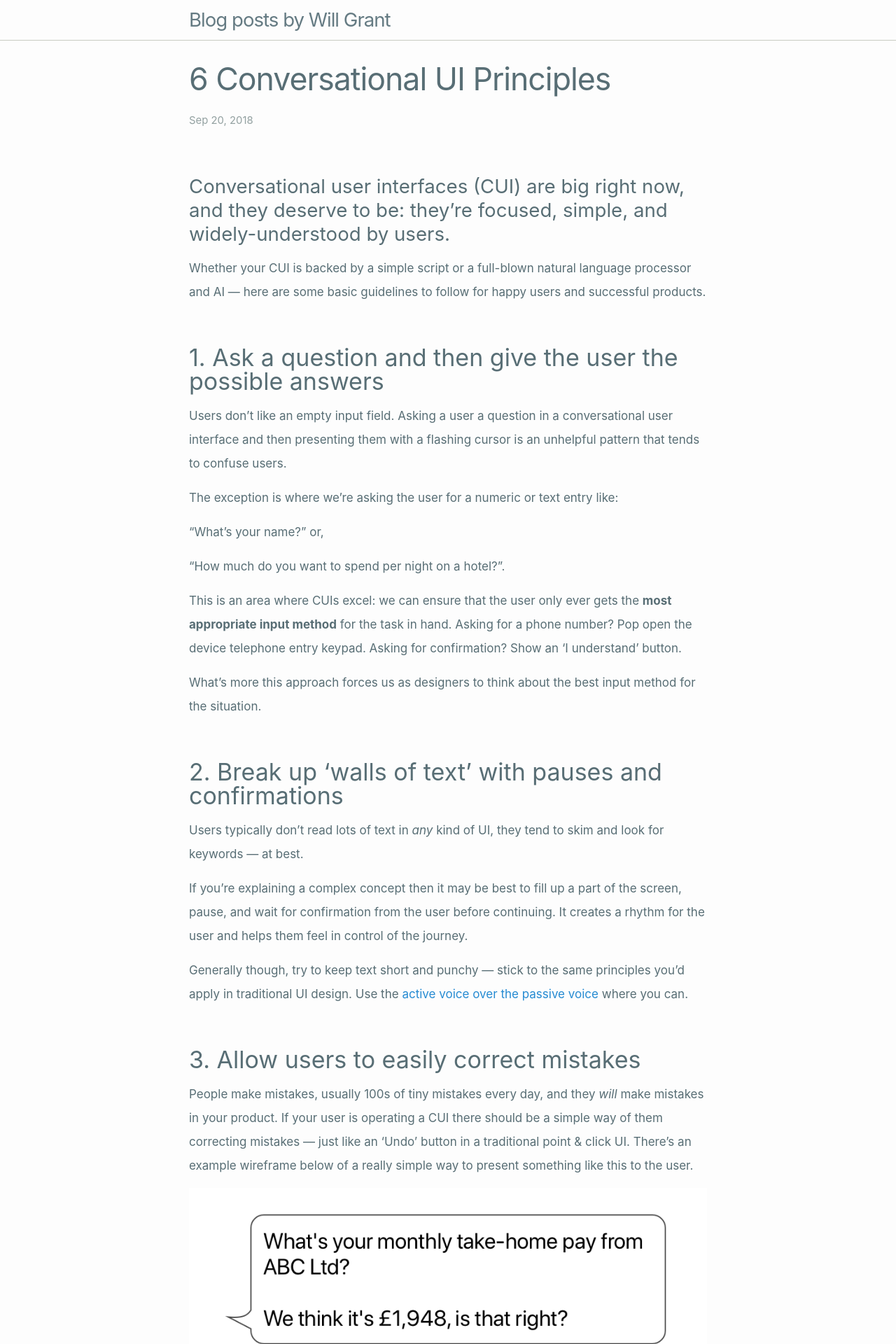
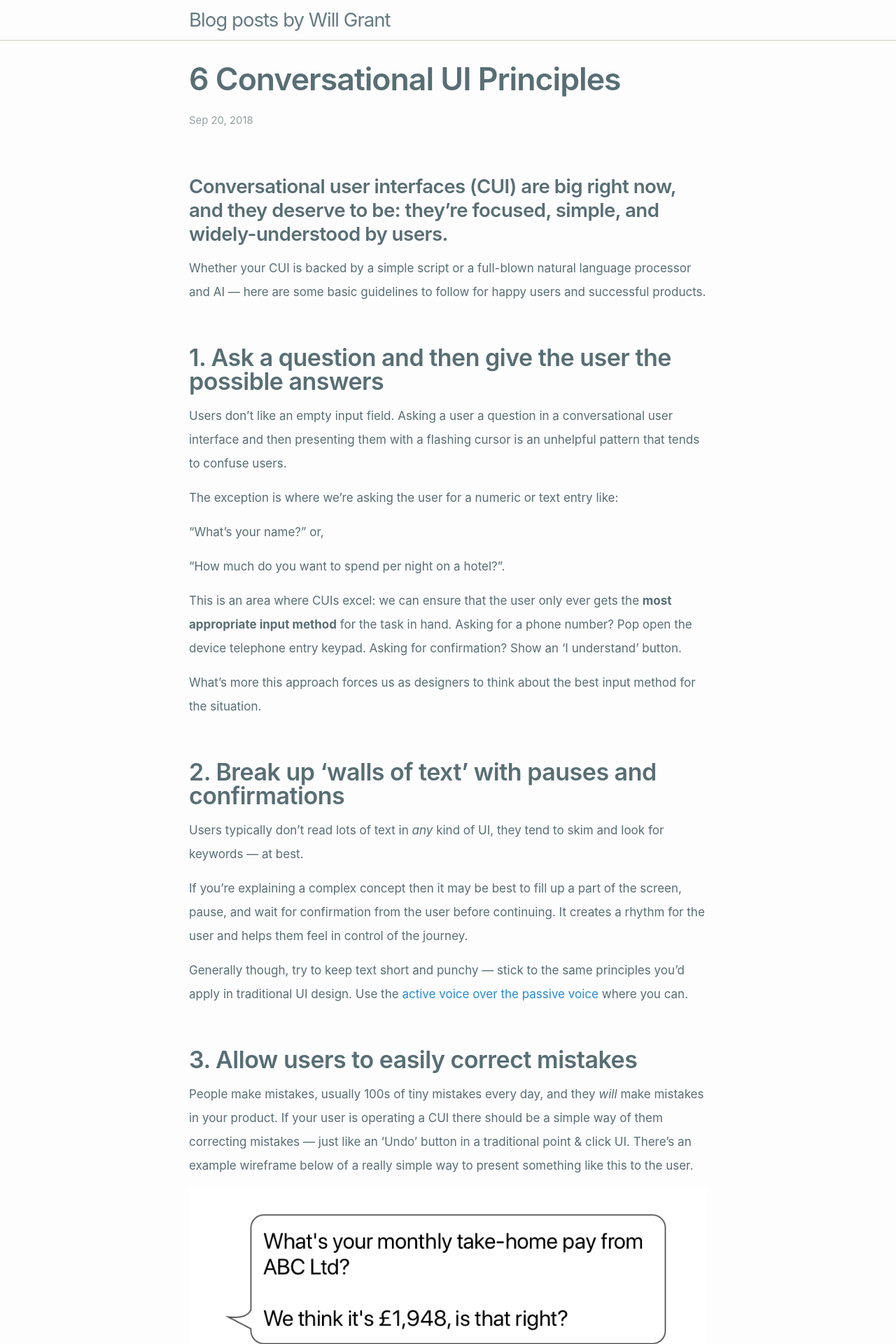
Before and after one commit to wgx/blog.willgrant.org, a Jekyll site: the page built from _posts/2018-09-20-conversational-ui-principles.markdown, in a window 1280 px wide. Shown: the top 1920 px of the page at 70% size. Built offline with Jekyll 4.4.1, drawn with Linux system fonts in a browser that asks for light colours.

Commit message:
font weight for headers

```diff
--- a/_sass/minima/custom-styles.scss
+++ b/_sass/minima/custom-styles.scss
@@ -3,3 +3,7 @@
 main {
   line-height: 2rem;
 }
+h1, h2, h3, h4, h5, h6 {
+  font-weight: 600;
+  letter-spacing: -0.5px;
+}
```
